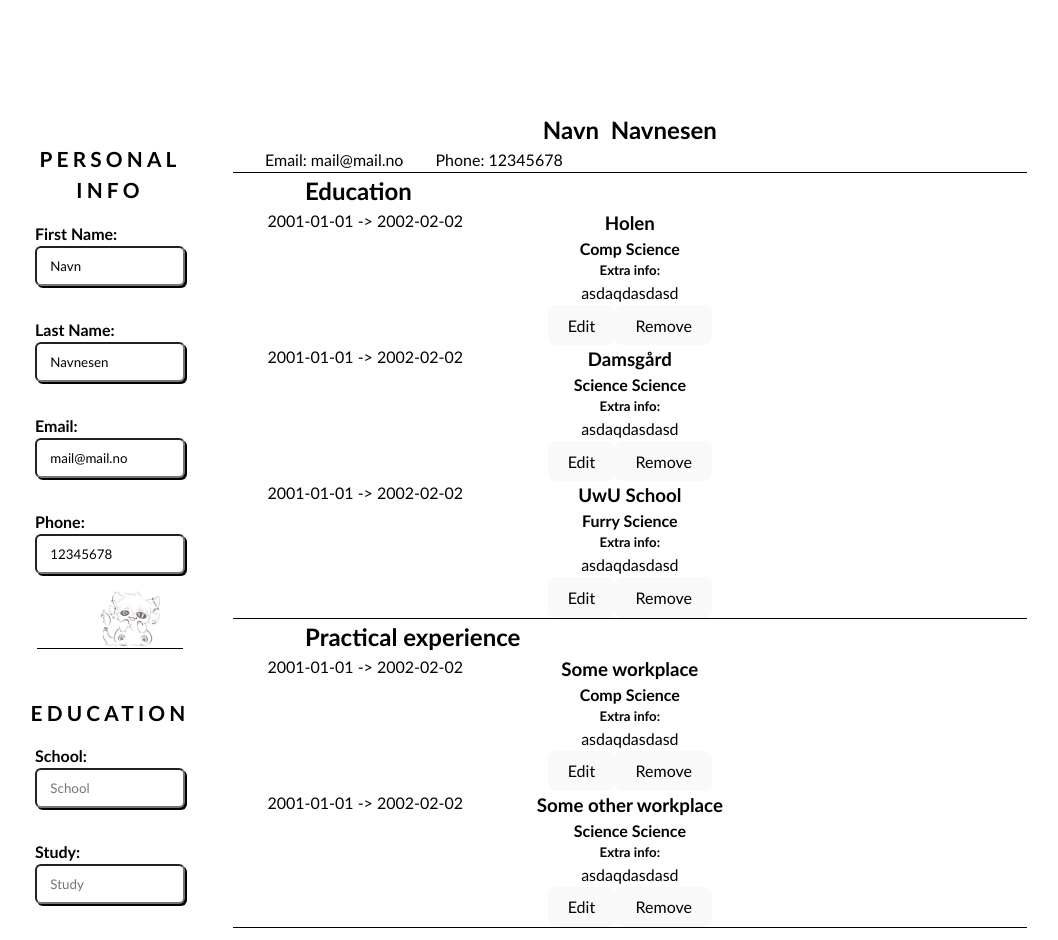
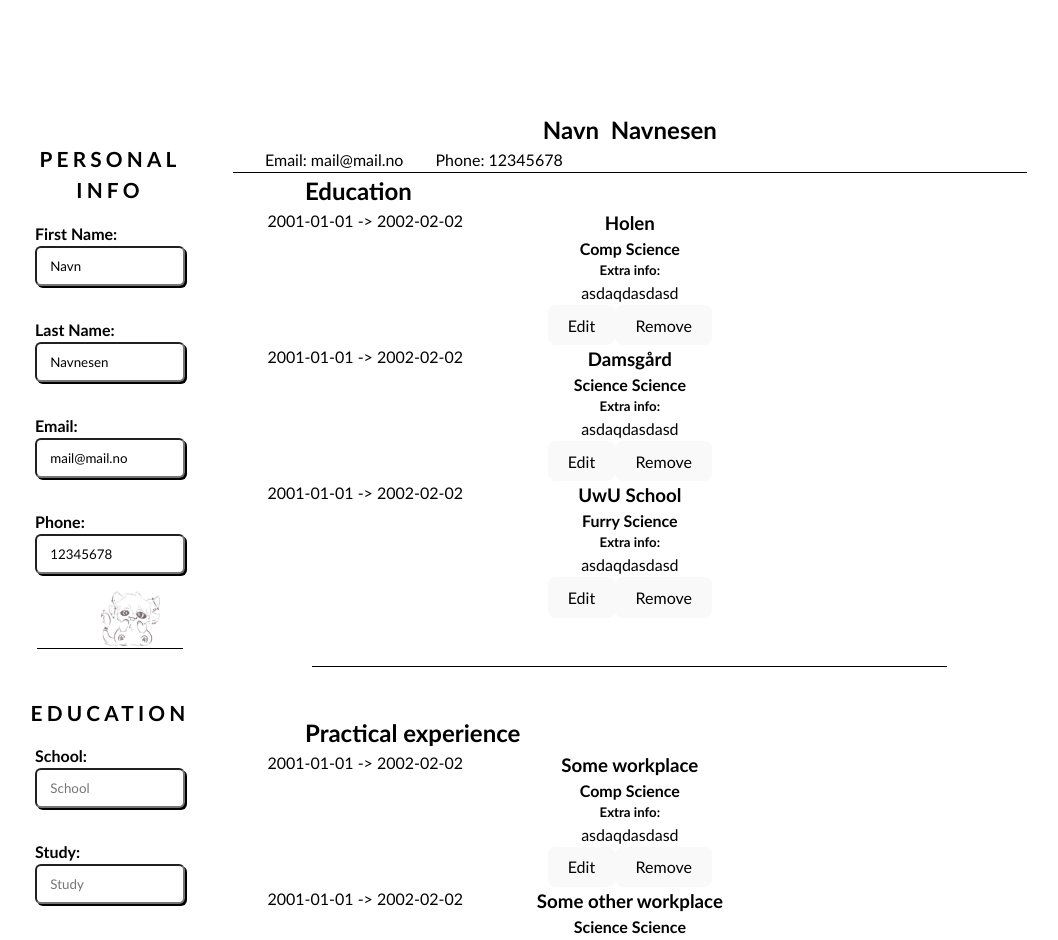
Before and after one commit to ATlexEide/cv-app, a React (Vite) app: page / in a window 1280 px wide. Shown: the top 940 px of the page, without its empty margins (221-1279 px from the left). Built offline with nearby package versions, Linux system fonts and the light colour scheme.

Commit message:
Replace border -> hr

```diff
--- a/src/Components/PreviewFile.jsx
+++ b/src/Components/PreviewFile.jsx
@@ -49,7 +49,7 @@ function PreviewFile({
             );
           })}
         </section>
-        <Border />
+        <hr />
         <section id="practical">
           <h2 className="sectionTitle">Practical experience</h2>
           {practical.map((company, index) => {
@@ -63,7 +63,6 @@ function PreviewFile({
               />
             );
           })}
-          <Border />
         </section>
       </article>
     </>
```
